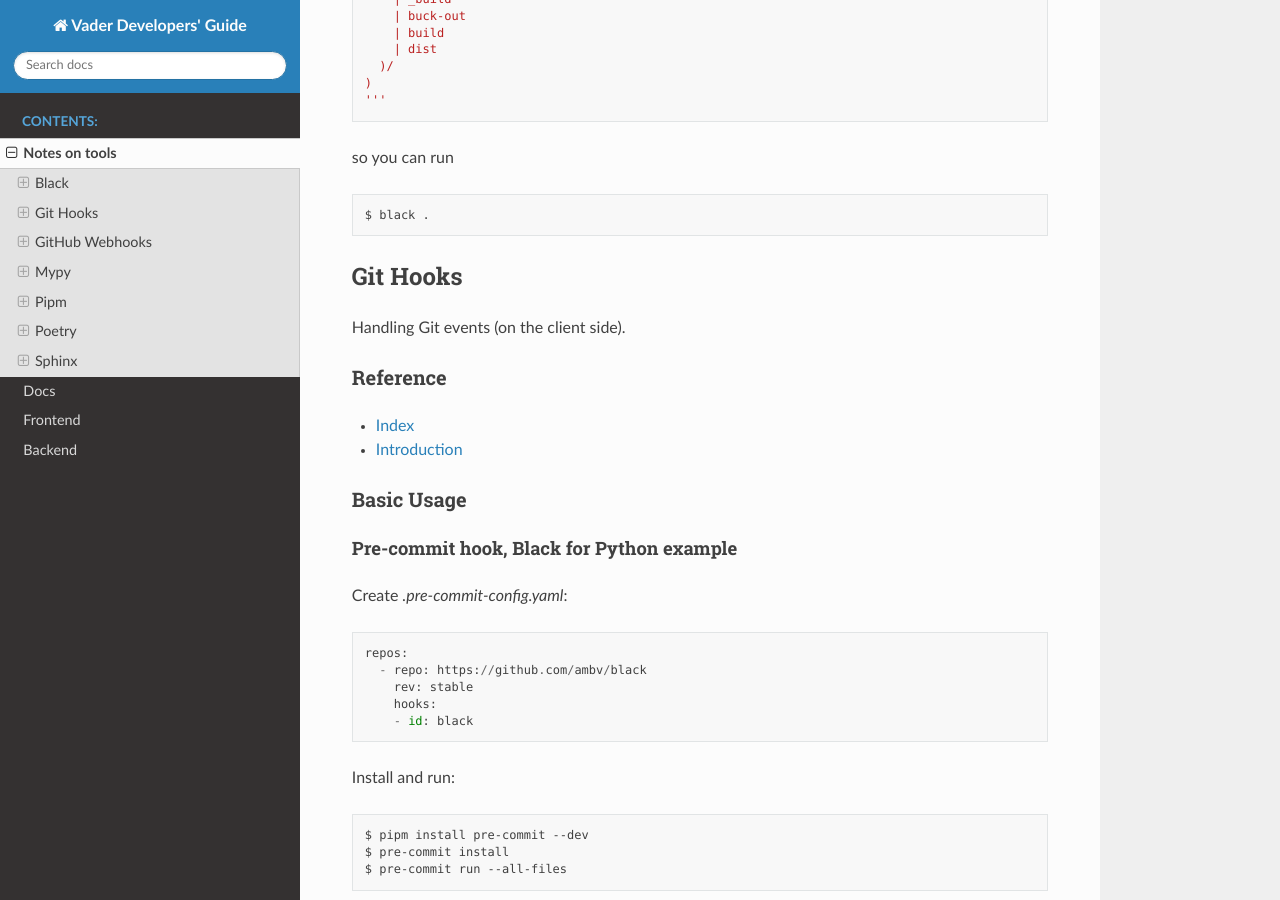
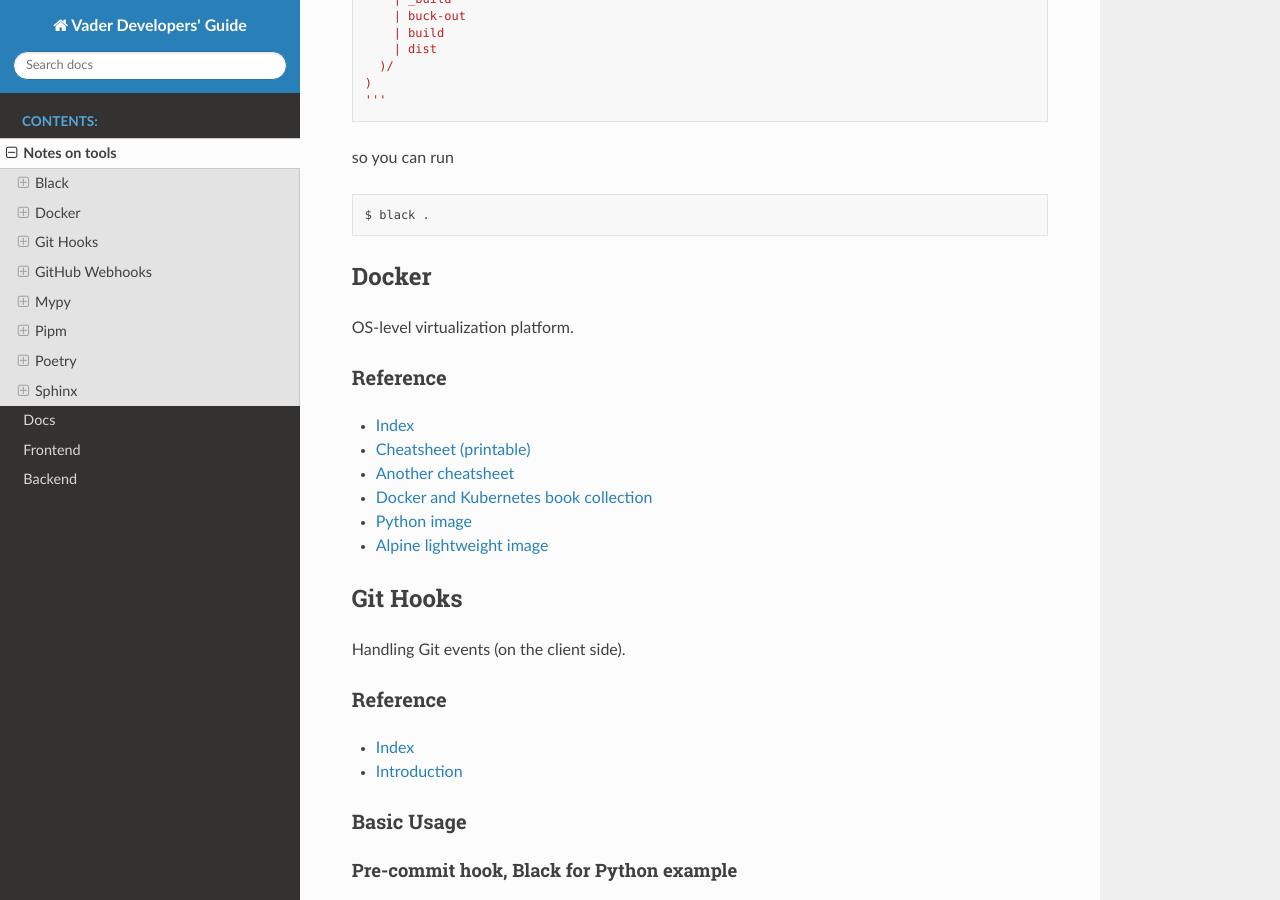
Before and after one commit to sharashka/vader-docs, a Sphinx documentation site: the page built from source/tools.rst, in a window 1280 px wide and 900 px high, scrolled down 717 px. Built offline with Sphinx 7.4.7 and the Read the Docs theme 2.0.0, drawn with Linux system fonts in a browser that asks for light colours.

Commit message:
Notes on Docker started

```diff
--- a/source/tools.rst
+++ b/source/tools.rst
@@ -45,6 +45,22 @@
 ::
 
     $ black .
+
+Docker
+======
+
+OS-level virtualization platform.
+
+Reference
+---------
+
+- `Index <https://docs.docker.com/reference/>`__
+- `Cheatsheet (printable) <https://dmitryfrank.com/projects/docker-quick-ref>`__
+- `Another cheatsheet <https://medium.com/statuscode/dockercheatsheet-9730ce03630d>`__
+- `Docker and Kubernetes book collection
+  <https://github.com/anzhihe/Free-Docker-Books>`__
+- `Python image <https://hub.docker.com/_/python>`__
+- `Alpine lightweight image <https://hub.docker.com/_/alpine>`__
 
 Git Hooks
 =========
```
